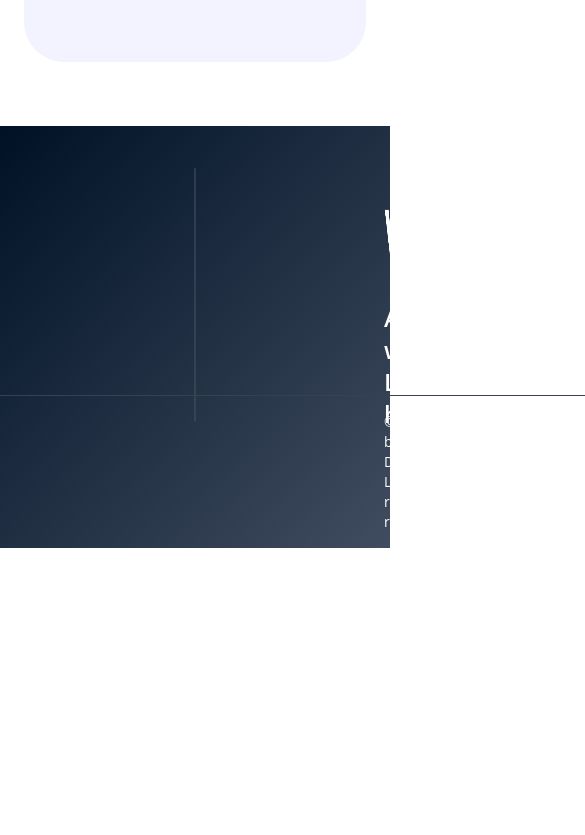
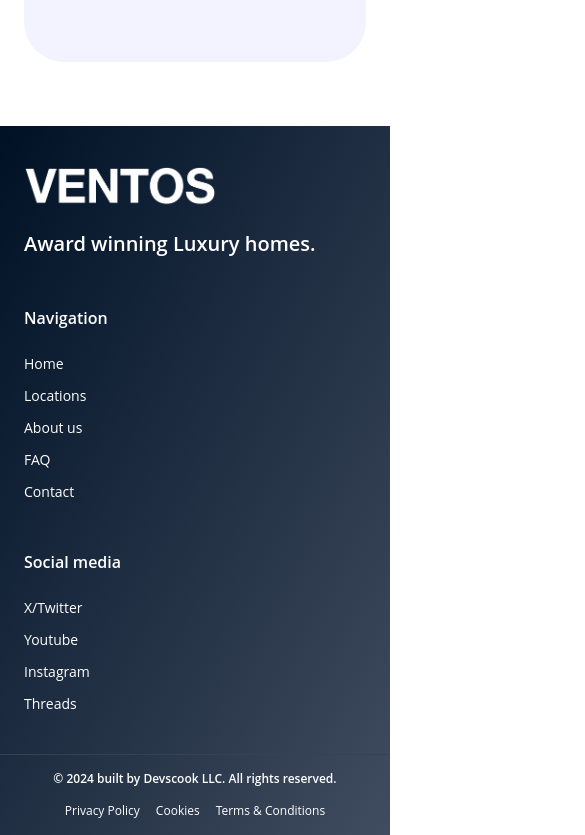
Before and after one commit to hendrckks/bnb, a React app: page / in a window 390 px wide. Shown: the part 3695-4530 px from the top of the page, 585 px wide, since content can reach past the window. Before the commit the page ends 4243 px from the top, so only its background shows below. Built offline with nearby package versions, Linux system fonts and the light colour scheme; no server answers; the HTML template or start-up script is replaced by a standard one.

Commit message:
edit: footer responsiveness

```diff
--- a/src/components/Footer.tsx
+++ b/src/components/Footer.tsx
@@ -1,64 +1,102 @@
 const Footer = () => {
   return (
-    <div className="h-[50vh] w-full bg-gradient-to-br from-[#001126] to-[#404c5f] relative">
-      <div className="py-20 px-96 flex justify-between">
+    <div className="min-h-[50vh] w-full bg-gradient-to-br from-[#001126] to-[#404c5f] relative">
+      <div className="py-10 md:py-20 px-6 md:px-20 lg:px-32 xl:px-96 flex flex-col md:flex-row justify-between gap-12 md:gap-8">
         {/* Left section */}
-        <div className="flex flex-col gap-10">
+        <div className="flex flex-col gap-6 md:gap-10">
           <div>
-            <img src="Footer logo.png" className="h-14" />
+            <img
+              src="Footer logo.png"
+              className="h-10 md:h-14"
+              alt="Footer logo"
+            />
           </div>
           <div>
-            <p className="text-2xl text-white font-semibold">
+            <p className="text-xl md:text-2xl text-white font-semibold">
               Award winning Luxury homes.
             </p>
           </div>
         </div>
 
-        <div className="absolute left-1/2 top-1/2 transform -translate-x-1/2 -translate-y-2/3 w-[1px] h-[60%] bg-gray-600" />
+        {/* Vertical line - hidden on mobile */}
+        <div className="hidden md:block absolute left-1/2 top-1/2 transform -translate-x-1/2 -translate-y-2/3 w-[1px] h-[60%] bg-gray-600" />
+
         {/* Middle section - Navigation */}
         <div className="flex flex-col gap-4">
           <h3 className="text-white font-semibold mb-2">Navigation</h3>
-          <a href="#" className="text-white hover:text-gray-300">
+          <div className="flex flex-col gap-3 md:gap-4">
+            <a
+              href="#"
+              className="text-white hover:text-gray-300 text-sm md:text-base"
+            >
               Home
             </a>
-          <a href="#" className="text-white hover:text-gray-300">
+            <a
+              href="#"
+              className="text-white hover:text-gray-300 text-sm md:text-base"
+            >
               Locations
             </a>
-          <a href="#" className="text-white hover:text-gray-300">
+            <a
+              href="#"
+              className="text-white hover:text-gray-300 text-sm md:text-base"
+            >
               About us
             </a>
-          <a href="#" className="text-white hover:text-gray-300">
+            <a
+              href="#"
+              className="text-white hover:text-gray-300 text-sm md:text-base"
+            >
               FAQ
             </a>
-          <a href="#" className="text-white hover:text-gray-300">
+            <a
+              href="#"
+              className="text-white hover:text-gray-300 text-sm md:text-base"
+            >
               Contact
             </a>
+          </div>
         </div>
 
         {/* Right section - Social media */}
         <div className="flex flex-col gap-4">
           <h3 className="text-white font-semibold mb-2">Social media</h3>
-          <a href="#" className="text-white hover:text-gray-300">
+          <div className="flex flex-col gap-3 md:gap-4">
+            <a
+              href="#"
+              className="text-white hover:text-gray-300 text-sm md:text-base"
+            >
               X/Twitter
             </a>
-          <a href="#" className="text-white hover:text-gray-300">
+            <a
+              href="#"
+              className="text-white hover:text-gray-300 text-sm md:text-base"
+            >
               Youtube
             </a>
-          <a href="#" className="text-white hover:text-gray-300">
+            <a
+              href="#"
+              className="text-white hover:text-gray-300 text-sm md:text-base"
+            >
               Instagram
             </a>
-          <a href="#" className="text-white hover:text-gray-300">
+            <a
+              href="#"
+              className="text-white hover:text-gray-300 text-sm md:text-base"
+            >
               Threads
             </a>
           </div>
         </div>
+      </div>
 
       {/* Bottom bar */}
-      <div className="absolute bottom-0 w-full px-96 py-4 flex justify-between items-center border-t border-gray-700">
-        <div className="text-white text-sm">
+      <div className="border-t border-gray-700 w-full px-6 md:px-20 lg:px-32 xl:px-96 py-4">
+        <div className="flex flex-col md:flex-row justify-between items-center gap-4 md:gap-0">
+          <div className="text-white md:text-sm text-xs text-cente font-semibold md:text-left">
             © 2024 built by Devscook LLC. All rights reserved.
           </div>
-        <div className="flex gap-4 text-white text-sm">
+          <div className="flex flex-wrap justify-center md:justify-end gap-4 text-white md:text-sm text-xs">
             <a href="#" className="hover:text-gray-300">
               Privacy Policy
             </a>
@@ -71,6 +109,7 @@ const Footer = () => {
           </div>
         </div>
       </div>
+    </div>
   );
 };
 
```
Lines whose indentation alone changed are shown as unchanged.
